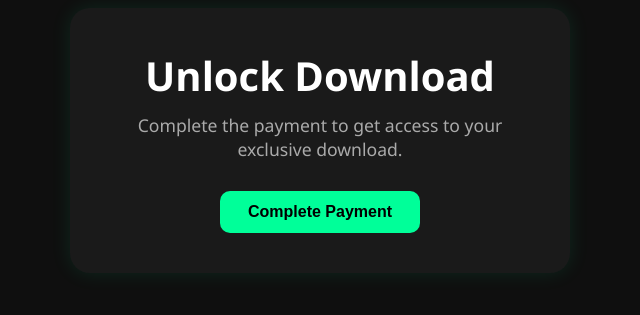
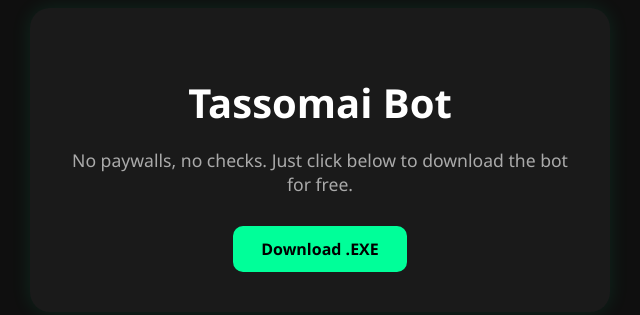
Before and after one commit to Alex17532/Alex17532.github.io, a plain HTML site: page index.html in a window 1280 px wide. Shown: the part 260-575 px from the top of the page, without its empty margins (320-960 px from the left). Drawn offline with Linux system fonts and the light colour scheme.

Commit message:
Update index.html

```diff
--- a/index.html
+++ b/index.html
@@ -3,14 +3,8 @@
 <head>
   <meta charset="UTF-8" />
   <meta name="viewport" content="width=device-width, initial-scale=1.0"/>
-  <title>Paywall Download</title>
+  <title>Tassomai Bot Download</title>
   <style>
-    * {
-      margin: 0;
-      padding: 0;
-      box-sizing: border-box;
-    }
-
     body {
       background-color: #0f0f0f;
       color: #fff;
@@ -20,42 +14,8 @@
       align-items: center;
       justify-content: center;
       height: 100vh;
+      margin: 0;
       padding: 20px;
-    }
-
-    h1 {
-      font-size: 2.5rem;
-      margin-bottom: 10px;
-    }
-
-    p {
-      font-size: 1.1rem;
-      color: #aaa;
-      margin-bottom: 30px;
-      text-align: center;
-      max-width: 500px;
-    }
-
-    button {
-      background: #00ff99;
-      color: #000;
-      padding: 12px 28px;
-      border: none;
-      border-radius: 10px;
-      font-size: 1rem;
-      font-weight: bold;
-      cursor: pointer;
-      transition: 0.3s ease;
-    }
-
-    button:hover {
-      background: #00cc7a;
-    }
-
-    #download-section {
-      display: none;
-      margin-top: 40px;
-      text-align: center;
     }
 
     .card {
@@ -68,11 +28,15 @@
       width: 100%;
     }
 
-    .credit {
-      position: absolute;
-      bottom: 15px;
-      color: #444;
-      font-size: 0.8rem;
+    h1 {
+      font-size: 2.5rem;
+      margin-bottom: 10px;
+    }
+
+    p {
+      font-size: 1.1rem;
+      color: #aaa;
+      margin-bottom: 30px;
     }
 
     a.download-link {
@@ -83,6 +47,7 @@
       border-radius: 10px;
       display: inline-block;
       font-weight: bold;
+      transition: 0.3s ease;
     }
 
     a.download-link:hover {
@@ -93,25 +58,10 @@
 <body>
 
   <div class="card">
-    <h1>Unlock Download</h1>
-    <p>Complete the payment to get access to your exclusive download.</p>
-    <button id="payButton">Complete Payment</button>
-
-    <div id="download-section">
-      <h2>Download Unlocked</h2>
-      <p>Thank you for your support! Click below to download your file.</p>
-      <a href="https://mega.nz/file/wE4mERiB#y_Iuw01KKTE-4W0luFc4WmTjWQkXUa-ccgskVgMD0pU" target="_blank" class="download-link">Download from MEGA</a>
-    </div>
+    <h1>Tassomai Bot</h1>
+    <p>No paywalls, no checks. Just click below to download the bot for free.</p>
+    <a href="yourfile.exe" download class="download-link">Download .EXE</a>
   </div>
-
-
-  <script>
-    document.getElementById("payButton").addEventListener("click", function () {
-      // Simulate payment completed
-      this.style.display = "none";
-      document.getElementById("download-section").style.display = "block";
-    });
-  </script>
 
 </body>
 </html>
```
